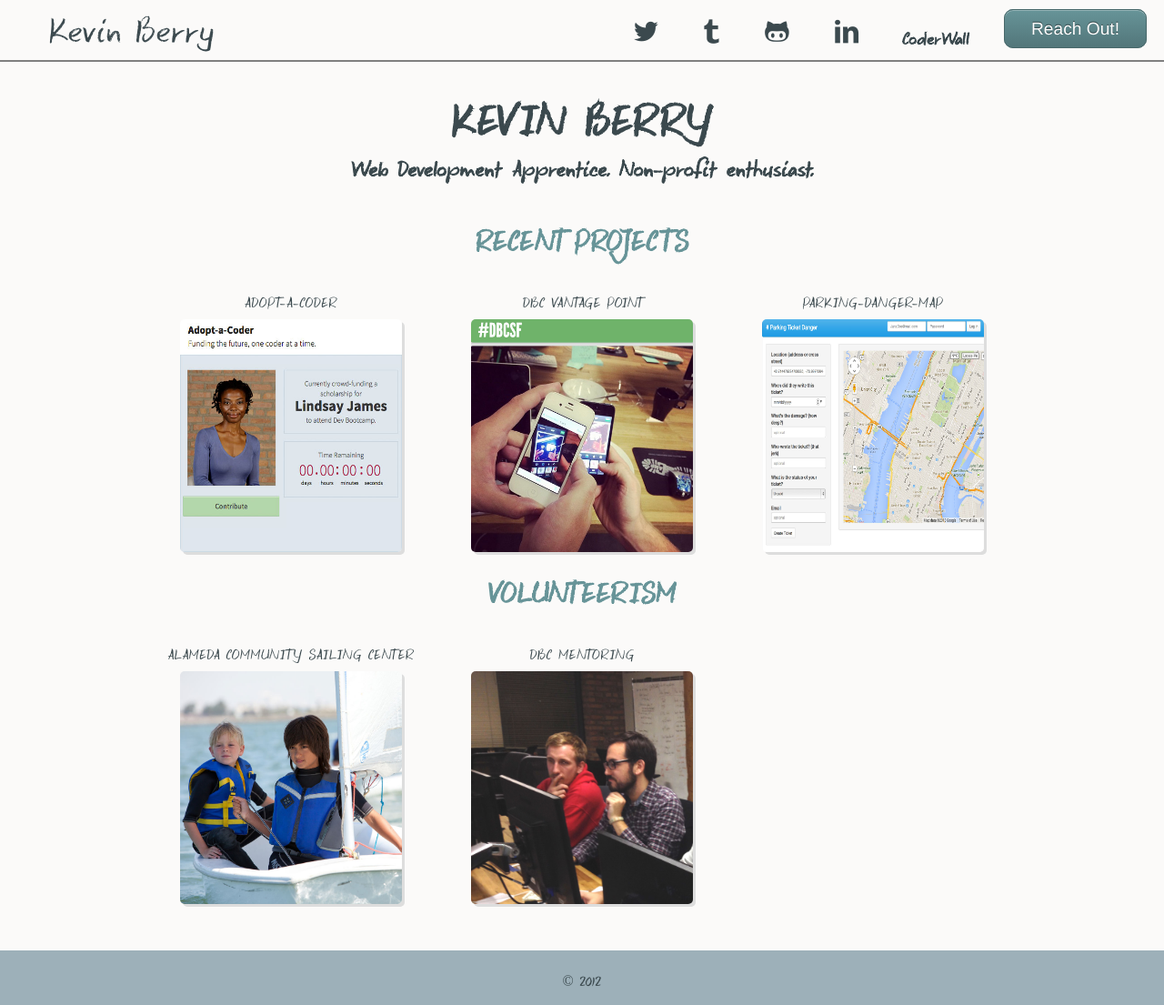
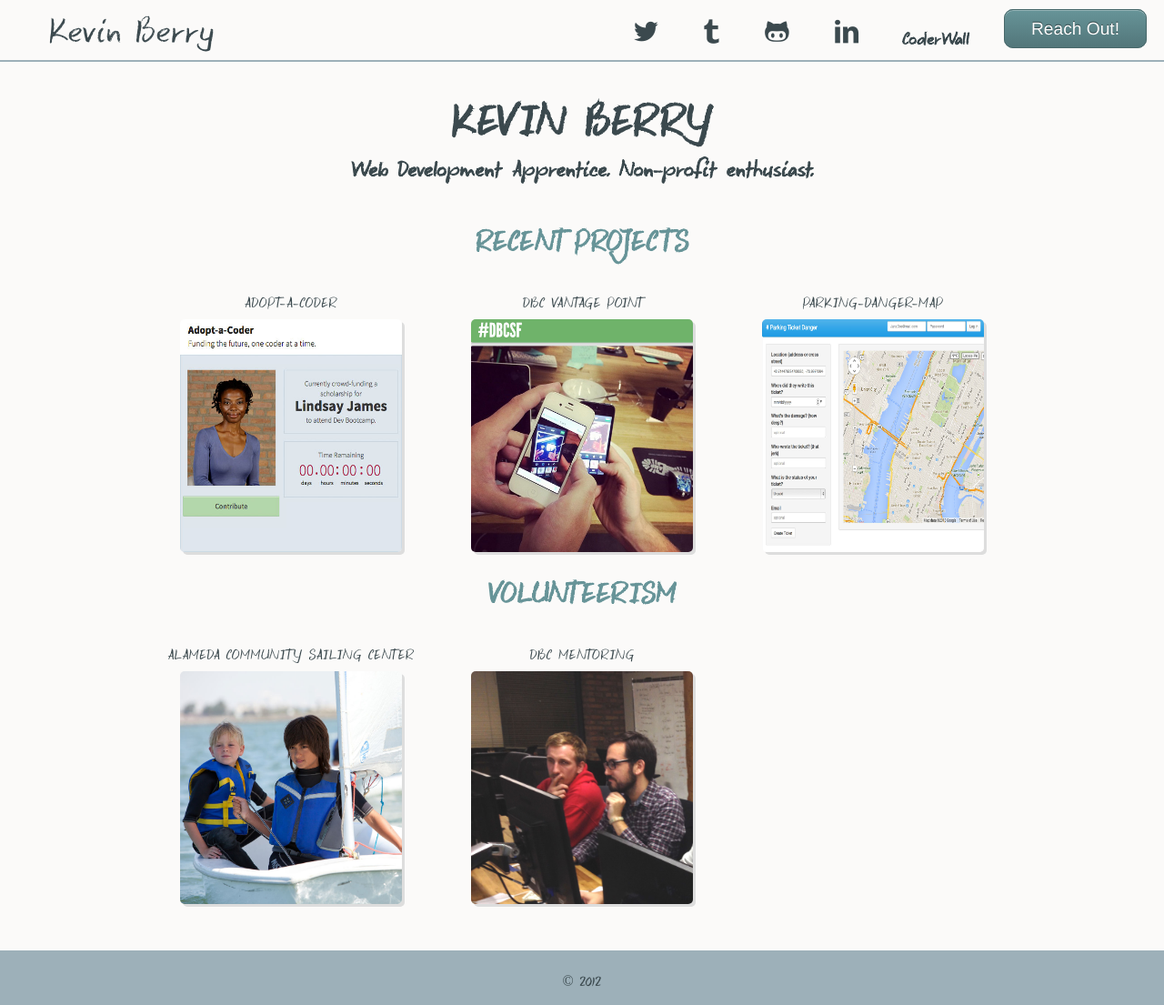
Before and after one commit to kbsail/kbsail-kbsail.github.io, a Jekyll site: the page built from index.html, in a window 1280 px wide. Shown: the whole page at 91% size. Built offline with Jekyll 4.4.1, drawn with Linux system fonts in a browser that asks for light colours; some web fonts are replaced; Markdown is read by kramdown in place of the engine named in the settings.

Commit message:
changed border color

```diff
--- a/assets/css/screen.css
+++ b/assets/css/screen.css
@@ -135,11 +135,11 @@
 /* E7E7E7 */
 /* -------------------------------------------------------------------------*/
 /* LAYOUT */
-/* line 59, ../scss/screen.scss */
+/* line 58, ../scss/screen.scss */
 html, body {
   height: 100%; }
 
-/* line 61, ../scss/screen.scss */
+/* line 60, ../scss/screen.scss */
 header, section, footer {
   *zoom: 1;
   max-width: 59em;
@@ -156,44 +156,44 @@
     display: table;
     clear: both; }
 
-/* line 67, ../scss/screen.scss */
+/* line 66, ../scss/screen.scss */
 .header-wrapper {
-  border-bottom: 2px solid grey;
+  border-bottom: 2px solid #9db0b9;
   overflow: hidden;
   *zoom: 1; }
 
-/* line 72, ../scss/screen.scss */
+/* line 71, ../scss/screen.scss */
 a {
   color: #3b494e; }
 
-/* line 76, ../scss/screen.scss */
+/* line 75, ../scss/screen.scss */
 body {
   background-color: #fbfaf9;
   color: #3b494e;
   font-family: "Keswick", serif;
   line-height: 200%; }
 
-/* line 83, ../scss/screen.scss */
+/* line 82, ../scss/screen.scss */
 header {
   display: inline; }
-  /* line 85, ../scss/screen.scss */
+  /* line 84, ../scss/screen.scss */
   header a {
     text-decoration: none; }
-  /* line 89, ../scss/screen.scss */
+  /* line 88, ../scss/screen.scss */
   header nav {
     float: right;
     margin-top: 0; }
-    /* line 92, ../scss/screen.scss */
+    /* line 91, ../scss/screen.scss */
     header nav a {
       display: inline-block;
       padding-top: 0;
       margin-top: 0; }
-  /* line 99, ../scss/screen.scss */
+  /* line 98, ../scss/screen.scss */
   header .contact {
     float: right;
     padding-top: 1em;
     margin: 0 1.2em; }
-    /* line 103, ../scss/screen.scss */
+    /* line 102, ../scss/screen.scss */
     header .contact a {
       font-size: 1.2em;
       padding: 0.5em 1.5em;
@@ -248,22 +248,22 @@
       header .contact a::-moz-focus-inner {
         padding: 0 !important;
         margin: -1px !important; }
-  /* line 110, ../scss/screen.scss */
+  /* line 109, ../scss/screen.scss */
   header .site-title {
     float: left;
     font-size: 2.4em;
     padding: 0.6em 0 0 1.4em; }
-  /* line 116, ../scss/screen.scss */
+  /* line 115, ../scss/screen.scss */
   header .icon {
     font-size: 1.2em;
     padding: 1em;
     padding-bottom: 0.2em; }
-    /* line 120, ../scss/screen.scss */
+    /* line 119, ../scss/screen.scss */
     header .icon.twitter:before, header .icon.tumblr:before, header .icon.github:before, header .icon.instagram:before, header .icon.coderwall:before, header .icon.linkedin:before {
       font-family: 'entypo-social';
       content: attr(data-icon); }
 
-/* line 129, ../scss/screen.scss */
+/* line 128, ../scss/screen.scss */
 .page {
   *zoom: 1;
   max-width: 59em;
@@ -279,7 +279,7 @@
     content: "";
     display: table;
     clear: both; }
-  /* line 134, ../scss/screen.scss */
+  /* line 133, ../scss/screen.scss */
   .page .front-page {
     clear: both;
     font-family: "Keswick";
@@ -288,7 +288,7 @@
     margin: 0 2em auto;
     text-align: center;
     display: inline-block; }
-    /* line 142, ../scss/screen.scss */
+    /* line 141, ../scss/screen.scss */
     .page .front-page h1 {
       color: #3b494e;
       font-size: 2em;
@@ -296,13 +296,13 @@
       padding: 1em .5em 0 .5em;
       text-transform: uppercase;
       width: 12em; }
-    /* line 150, ../scss/screen.scss */
+    /* line 149, ../scss/screen.scss */
     .page .front-page a {
       text-decoration: none;
       overflow: hidden;
       *zoom: 1; }
 
-/* line 158, ../scss/screen.scss */
+/* line 157, ../scss/screen.scss */
 .footer-wrapper {
   width: 100%;
   text-align: center;
@@ -310,23 +310,23 @@
   height: 30px;
   padding: 20px 0 10px 0; }
 
-/* line 168, ../scss/screen.scss */
+/* line 167, ../scss/screen.scss */
 h1, h3, h4, h5, h6 {
   font-family: "Keswick", sans-serif; }
 
-/* line 170, ../scss/screen.scss */
+/* line 169, ../scss/screen.scss */
 h1 {
   font-size: 3.4em;
   line-height: 100%;
   margin-bottom: 0.2em;
   width: 100%; }
 
-/* line 177, ../scss/screen.scss */
+/* line 176, ../scss/screen.scss */
 h2 {
   font-size: 2em;
   line-height: 100%; }
 
-/* line 182, ../scss/screen.scss */
+/* line 181, ../scss/screen.scss */
 h3 {
   font-size: 2em;
   color: #679498;
@@ -336,40 +336,40 @@
   line-height: 100%;
   text-transform: uppercase; }
 
-/* line 192, ../scss/screen.scss */
+/* line 191, ../scss/screen.scss */
 h6 {
   text-transform: uppercase; }
 
-/* line 196, ../scss/screen.scss */
+/* line 195, ../scss/screen.scss */
 li {
   margin-bottom: 0.2em; }
 
-/* line 201, ../scss/screen.scss */
+/* line 200, ../scss/screen.scss */
 .icon {
   font-weight: normal;
   padding-top: 0; }
-  /* line 204, ../scss/screen.scss */
+  /* line 203, ../scss/screen.scss */
   .icon:before {
     font-family: 'entypo';
     font-size: 3em;
     content: attr(data-icon);
     speak: none; }
-  /* line 210, ../scss/screen.scss */
+  /* line 209, ../scss/screen.scss */
   .icon.list-link:before {
     font-size: 1.75em; }
 
-/* line 215, ../scss/screen.scss */
+/* line 214, ../scss/screen.scss */
 .coderwall {
   vertical-align: top;
   font-weight: bold; }
 
-/* line 223, ../scss/screen.scss */
+/* line 222, ../scss/screen.scss */
 .project-row ul {
   width: 100%;
   float: left;
   margin-right: 1.69492%;
   display: inline; }
-  /* line 225, ../scss/screen.scss */
+  /* line 224, ../scss/screen.scss */
   .project-row ul li {
     height: 20em;
     display: inline;
@@ -394,7 +394,7 @@
     .project-row ul li:nth-child(3n + 3) {
       margin-left: 67.79661%;
       clear: none; }
-    /* line 230, ../scss/screen.scss */
+    /* line 229, ../scss/screen.scss */
     .project-row ul li a img {
       width: 80%;
       height: 80%;
--- a/assets/scss/screen.scss
+++ b/assets/scss/screen.scss
@@ -38,11 +38,10 @@
 $lightscheme: #87AAAE;
 $darkscheme: #679498;
 $lightgray: #BAC8CF;
-$grayblue: #9DB0B9;
 $darkcyan: #66828A;
 $darkgrayblue: #3B494E;
 $background: #fbfaf9;
-$border: #808080;
+$border: #9DB0B9;
 
 /* 551A8B */
 /* BAC8CF */
@@ -158,7 +157,7 @@
 .footer-wrapper {
   width: 100%;
   text-align: center;
-  background-color: $grayblue;
+  background-color: $border;
   height: 30px;
   padding: 20px 0 10px 0;
 }
```
